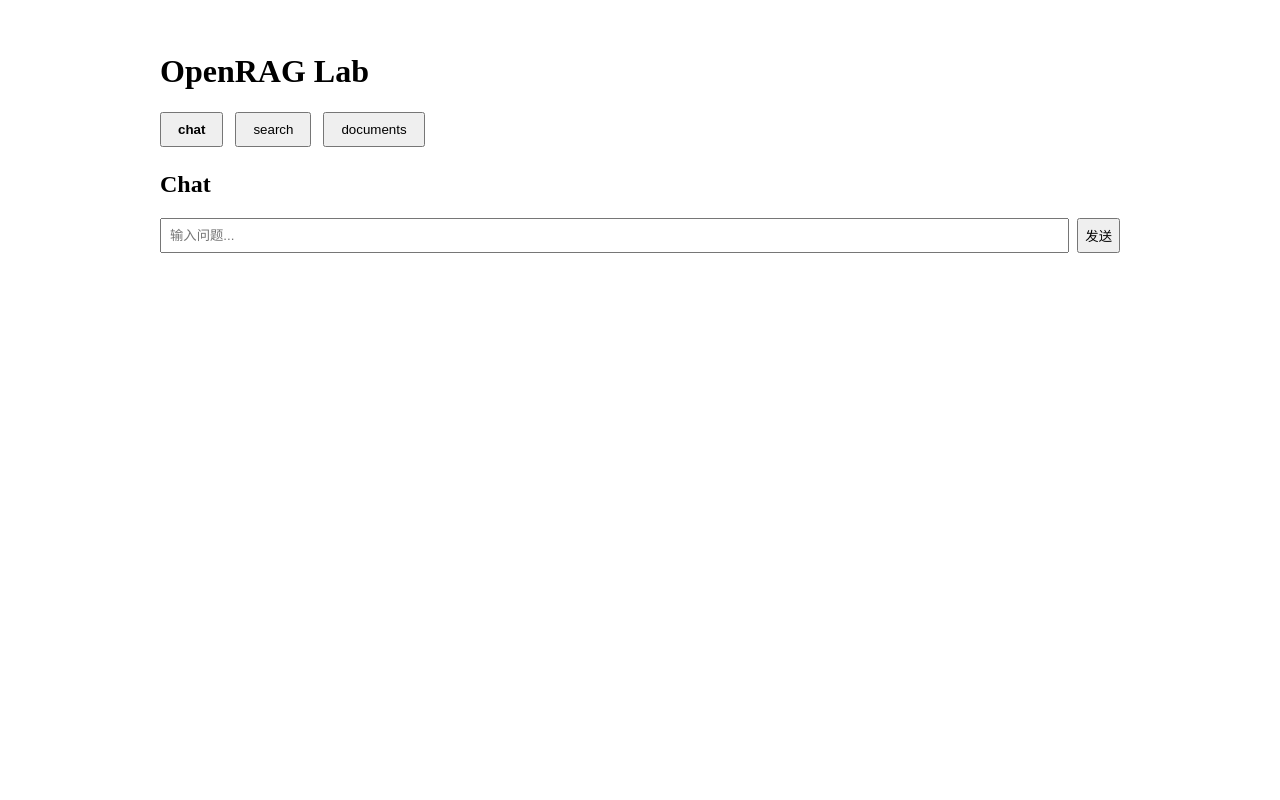
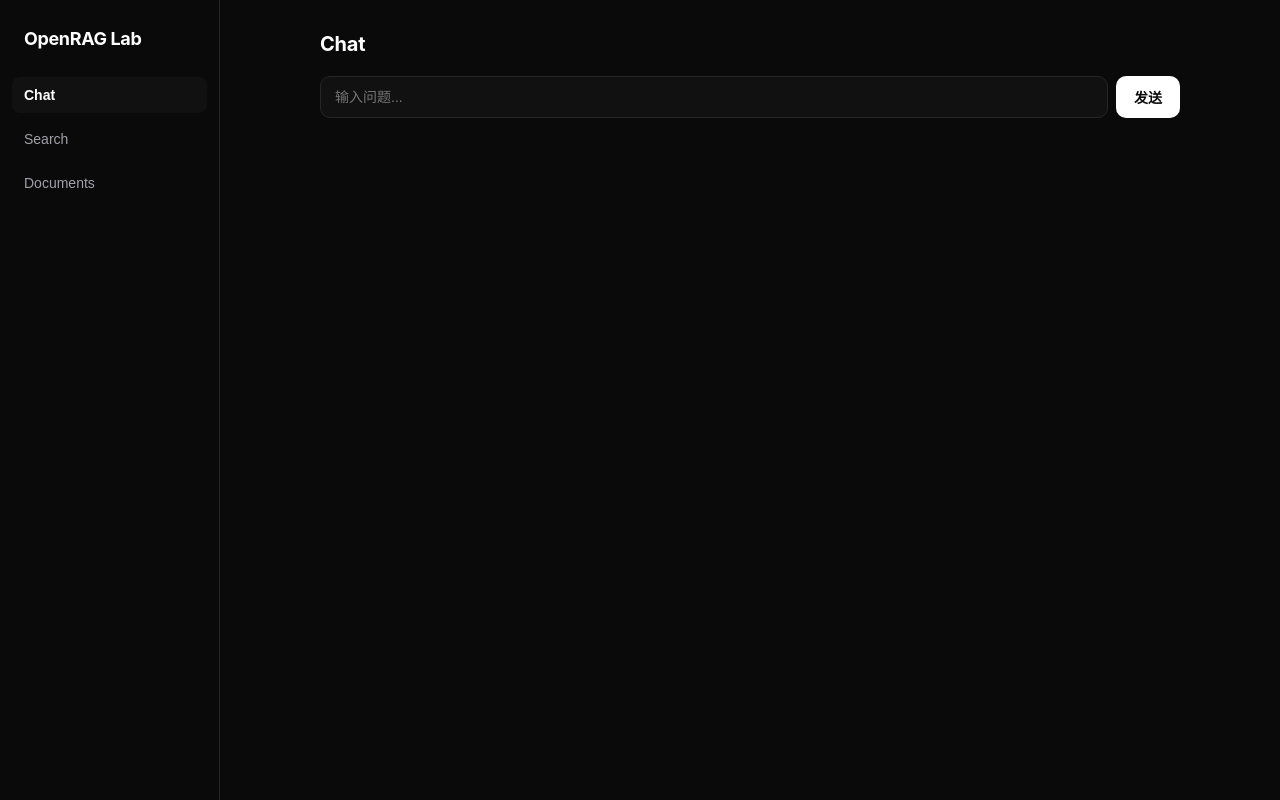
Before and after one commit to Tania-X/openrag-lab, a React (Vite) app in the folder frontend/: page / in a window 1280 px wide. Built offline with nearby package versions, Linux system fonts and the light colour scheme.

Commit message:
style: mimic OpenRAG dark minimal UI in React frontend
- Add dark theme CSS variables and global styles
- Switch to sidebar navigation layout
- Restyle Chat, Search, Documents pages as cards

```diff
--- a/frontend/src/App.tsx
+++ b/frontend/src/App.tsx
@@ -5,29 +5,36 @@ import { DocumentsPage } from "./pages/DocumentsPage";
 
 type Tab = "chat" | "search" | "documents";
 
+const NAV_ITEMS: { key: Tab; label: string }[] = [
+  { key: "chat", label: "Chat" },
+  { key: "search", label: "Search" },
+  { key: "documents", label: "Documents" },
+];
+
 export function App() {
   const [tab, setTab] = useState<Tab>("chat");
 
   return (
-    <div style={{ maxWidth: 960, margin: "0 auto", padding: 24 }}>
-      <h1>OpenRAG Lab</h1>
-      <nav style={{ display: "flex", gap: 12, marginBottom: 24 }}>
-        {(["chat", "search", "documents"] as Tab[]).map((item) => (
+    <div className="app-shell">
+      <aside className="sidebar">
+        <div className="brand">OpenRAG Lab</div>
+        {NAV_ITEMS.map((item) => (
           <button
-            key={item}
-            onClick={() => setTab(item)}
-            style={{
-              padding: "8px 16px",
-              fontWeight: tab === item ? 700 : 400,
-            }}
+            key={item.key}
+            className={`nav-item ${tab === item.key ? "active" : ""}`}
+            onClick={() => setTab(item.key)}
           >
-            {item}
+            {item.label}
           </button>
         ))}
-      </nav>
-      {tab === "chat" && <ChatPage />}
-      {tab === "search" && <SearchPage />}
-      {tab === "documents" && <DocumentsPage />}
+      </aside>
+      <main className="main">
+        <div className="page">
+          {tab === "chat" && <ChatPage />}
+          {tab === "search" && <SearchPage />}
+          {tab === "documents" && <DocumentsPage />}
+        </div>
+      </main>
     </div>
   );
 }
--- /dev/null
+++ b/frontend/src/index.css
@@ -0,0 +1,220 @@
+:root {
+  color-scheme: dark;
+
+  --background: #0a0a0a;
+  --surface: #111111;
+  --surface-hover: #1a1a1a;
+  --border: #262626;
+  --text-primary: #ffffff;
+  --text-secondary: #a1a1aa;
+  --text-muted: #71717a;
+  --accent-blue: rgba(69, 137, 255, 0.16);
+  --radius: 10px;
+  --font-sans: "Inter", system-ui, -apple-system, BlinkMacSystemFont, "Segoe UI",
+    sans-serif;
+}
+
+* {
+  box-sizing: border-box;
+}
+
+html,
+body,
+#root {
+  height: 100%;
+  margin: 0;
+}
+
+body {
+  background: var(--background);
+  color: var(--text-primary);
+  font-family: var(--font-sans);
+  -webkit-font-smoothing: antialiased;
+}
+
+.app-shell {
+  display: flex;
+  height: 100vh;
+  overflow: hidden;
+}
+
+.sidebar {
+  width: 220px;
+  flex-shrink: 0;
+  border-right: 1px solid var(--border);
+  background: var(--background);
+  padding: 20px 12px;
+  display: flex;
+  flex-direction: column;
+  gap: 8px;
+}
+
+.brand {
+  font-size: 18px;
+  font-weight: 700;
+  padding: 8px 12px 20px;
+  letter-spacing: -0.02em;
+}
+
+.nav-item {
+  display: block;
+  width: 100%;
+  text-align: left;
+  padding: 10px 12px;
+  border: none;
+  background: transparent;
+  color: var(--text-secondary);
+  font-size: 14px;
+  border-radius: 8px;
+  cursor: pointer;
+  transition: background 0.15s ease, color 0.15s ease;
+}
+
+.nav-item:hover {
+  background: var(--surface-hover);
+  color: var(--text-primary);
+}
+
+.nav-item.active {
+  background: var(--surface);
+  color: var(--text-primary);
+  font-weight: 600;
+}
+
+.main {
+  flex: 1;
+  overflow-y: auto;
+  padding: 32px 40px;
+}
+
+.page {
+  max-width: 860px;
+  margin: 0 auto;
+}
+
+.page h2 {
+  font-size: 20px;
+  font-weight: 650;
+  margin: 0 0 20px;
+  letter-spacing: -0.01em;
+}
+
+.input-row {
+  display: flex;
+  gap: 8px;
+  margin-bottom: 20px;
+}
+
+.text-input {
+  flex: 1;
+  padding: 12px 14px;
+  border: 1px solid var(--border);
+  border-radius: var(--radius);
+  background: var(--surface);
+  color: var(--text-primary);
+  font-size: 14px;
+  outline: none;
+  transition: border-color 0.15s ease;
+}
+
+.text-input:focus {
+  border-color: #525252;
+}
+
+.checkbox-label {
+  display: inline-flex;
+  align-items: center;
+  gap: 6px;
+  color: var(--text-secondary);
+  font-size: 14px;
+  white-space: nowrap;
+}
+
+.btn {
+  padding: 10px 18px;
+  border: none;
+  border-radius: var(--radius);
+  background: var(--text-primary);
+  color: var(--background);
+  font-size: 14px;
+  font-weight: 600;
+  cursor: pointer;
+  transition: opacity 0.15s ease;
+}
+
+.btn:hover {
+  opacity: 0.85;
+}
+
+.btn:disabled {
+  opacity: 0.5;
+  cursor: not-allowed;
+}
+
+.card {
+  border: 1px solid var(--border);
+  background: var(--surface);
+  border-radius: var(--radius);
+  padding: 16px;
+  margin-bottom: 12px;
+}
+
+.card-title {
+  display: flex;
+  justify-content: space-between;
+  align-items: baseline;
+  font-weight: 600;
+  margin-bottom: 8px;
+}
+
+.card-score {
+  color: var(--text-muted);
+  font-size: 12px;
+  font-weight: 400;
+}
+
+.card-text {
+  color: var(--text-secondary);
+  font-size: 14px;
+  line-height: 1.7;
+  white-space: pre-wrap;
+  margin: 0;
+}
+
+.answer-block {
+  background: var(--surface);
+  border: 1px solid var(--border);
+  border-radius: var(--radius);
+  padding: 20px;
+  color: var(--text-primary);
+  font-size: 14px;
+  line-height: 1.8;
+  white-space: pre-wrap;
+}
+
+.error-text {
+  color: #f87171;
+  font-size: 14px;
+}
+
+.doc-table {
+  width: 100%;
+  border-collapse: collapse;
+  font-size: 14px;
+}
+
+.doc-table th,
+.doc-table td {
+  text-align: left;
+  padding: 10px 12px;
+  border-bottom: 1px solid var(--border);
+}
+
+.doc-table th {
+  color: var(--text-muted);
+  font-weight: 500;
+}
+
+.doc-table td {
+  color: var(--text-secondary);
+}
--- a/frontend/src/main.tsx
+++ b/frontend/src/main.tsx
@@ -1,6 +1,7 @@
 import React from "react";
 import ReactDOM from "react-dom/client";
 import { App } from "./App";
+import "./index.css";
 
 ReactDOM.createRoot(document.getElementById("root")!).render(
   <React.StrictMode>
--- a/frontend/src/pages/ChatPage.tsx
+++ b/frontend/src/pages/ChatPage.tsx
@@ -25,23 +25,19 @@ export function ChatPage() {
   return (
     <section>
       <h2>Chat</h2>
-      <form onSubmit={handleSubmit} style={{ display: "flex", gap: 8 }}>
+      <form onSubmit={handleSubmit} className="input-row">
         <input
+          className="text-input"
           value={message}
           onChange={(e) => setMessage(e.target.value)}
           placeholder="输入问题..."
-          style={{ flex: 1, padding: 8 }}
         />
-        <button type="submit" disabled={loading}>
+        <button className="btn" type="submit" disabled={loading}>
           {loading ? "发送中..." : "发送"}
         </button>
       </form>
-      {error && <p style={{ color: "red" }}>{error}</p>}
-      {response && (
-        <pre style={{ whiteSpace: "pre-wrap", background: "#f5f5f5", padding: 16 }}>
-          {response}
-        </pre>
-      )}
+      {error && <p className="error-text">{error}</p>}
+      {response && <div className="answer-block">{response}</div>}
     </section>
   );
 }
--- a/frontend/src/pages/DocumentsPage.tsx
+++ b/frontend/src/pages/DocumentsPage.tsx
@@ -16,9 +16,9 @@ export function DocumentsPage() {
   return (
     <section>
       <h2>Documents</h2>
-      {loading && <p>加载中...</p>}
-      {error && <p style={{ color: "red" }}>{error}</p>}
-      <table style={{ width: "100%", borderCollapse: "collapse" }}>
+      {loading && <p className="text-secondary">加载中...</p>}
+      {error && <p className="error-text">{error}</p>}
+      <table className="doc-table">
         <thead>
           <tr>
             <th>文件名</th>
--- a/frontend/src/pages/SearchPage.tsx
+++ b/frontend/src/pages/SearchPage.tsx
@@ -26,29 +26,29 @@ export function SearchPage() {
   return (
     <section>
       <h2>Search</h2>
-      <form onSubmit={handleSubmit} style={{ display: "flex", gap: 8, marginBottom: 16 }}>
+      <form onSubmit={handleSubmit} className="input-row">
         <input
+          className="text-input"
           value={query}
           onChange={(e) => setQuery(e.target.value)}
           placeholder="输入检索词..."
-          style={{ flex: 1, padding: 8 }}
         />
-        <label>
+        <label className="checkbox-label">
           <input type="checkbox" checked={rerank} onChange={(e) => setRerank(e.target.checked)} />
           Rerank
         </label>
-        <button type="submit" disabled={loading}>
+        <button className="btn" type="submit" disabled={loading}>
           {loading ? "检索中..." : "检索"}
         </button>
       </form>
-      {error && <p style={{ color: "red" }}>{error}</p>}
+      {error && <p className="error-text">{error}</p>}
       {results.map((item, index) => (
-        <div key={`${item.filename}-${index}`} style={{ border: "1px solid #ddd", padding: 12, marginBottom: 12 }}>
-          <div>
-            <strong>{index + 1}. {item.filename}</strong>
-            <span style={{ marginLeft: 8, color: "#888" }}>score: {item.score.toFixed(4)}</span>
+        <div key={`${item.filename}-${index}`} className="card">
+          <div className="card-title">
+            <span>{index + 1}. {item.filename}</span>
+            <span className="card-score">score: {item.score.toFixed(4)}</span>
           </div>
-          <p style={{ whiteSpace: "pre-wrap" }}>{item.text.slice(0, 500)}</p>
+          <p className="card-text">{item.text.slice(0, 500)}</p>
         </div>
       ))}
     </section>
```
Also changed, not shown: 1 other file (tests, documents, lock files or other folders).
